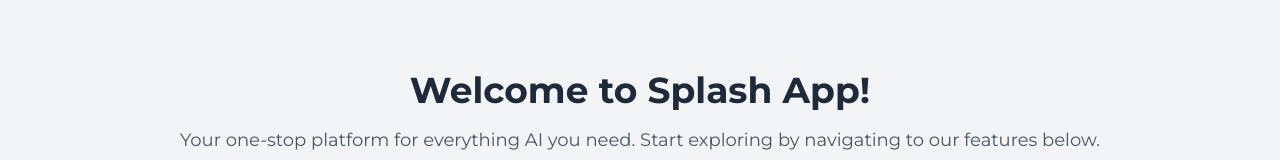
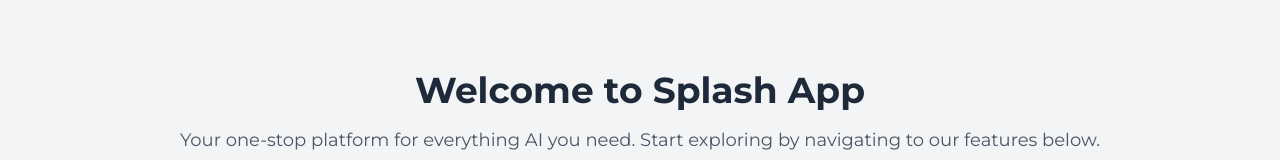
Before and after one commit to hilualemayoh21/alx-project-0x03-setup, a Next.js app in the folder alx-project-0x03/: page / in a window 1280 px wide. Shown: the part 350-510 px from the top of the page. Built offline with nearby package versions, Linux system fonts and the light colour scheme.

Commit message:
add some changes

```diff
--- a/alx-project-0x03/pages/index.tsx
+++ b/alx-project-0x03/pages/index.tsx
@@ -15,9 +15,8 @@
   return (
     <div className="min-h-screen bg-gray-100 flex flex-col justify-center items-center text-center px-4">
       {/* Welcome Message */}
-      <h1 className="text-4xl font-bold text-gray-800 mb-4">
-        Welcome to Splash App!
-      </h1>
+      <h1 className="text-4xl font-bold text-gray-800 mb-4"> Welcome to Splash App </h1>
+
       <p className="text-lg text-gray-600 mb-8">
         Your one-stop platform for everything AI you need. Start exploring by
         navigating to our features below.
```
